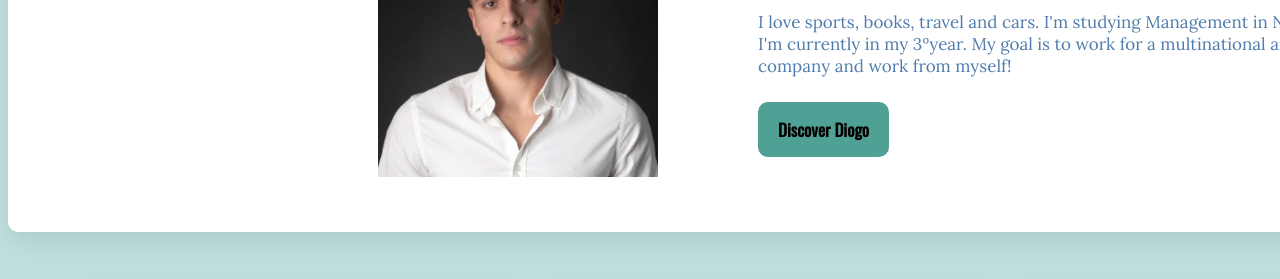
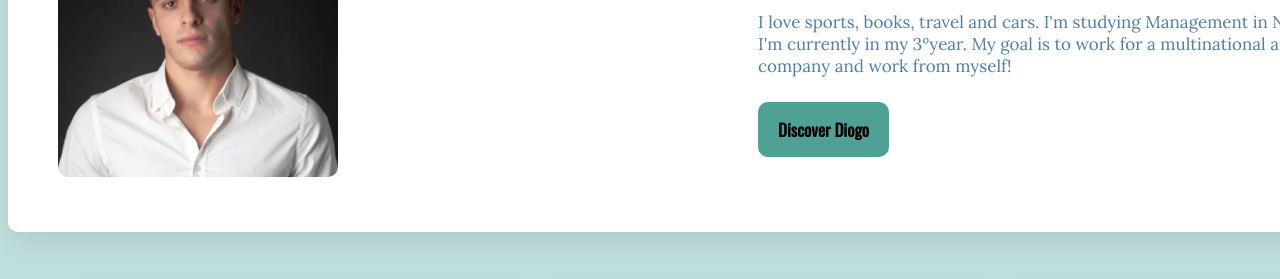
Before and after one commit to jcordeiro13/my-profile, a plain HTML site: page index.html in a window 1280 px wide. Shown: the part 193-472 px from the top of the page. Drawn offline with nearby package versions, Linux system fonts and the light colour scheme.

Commit message:
finalissimo

```diff
--- a/style.css
+++ b/style.css
@@ -95,7 +95,7 @@ ul{
 }
 
 .img-circle{
-	padding-left: 320px;
+	border-radius: 10px;
 }
 
 .btn-blue{
```
